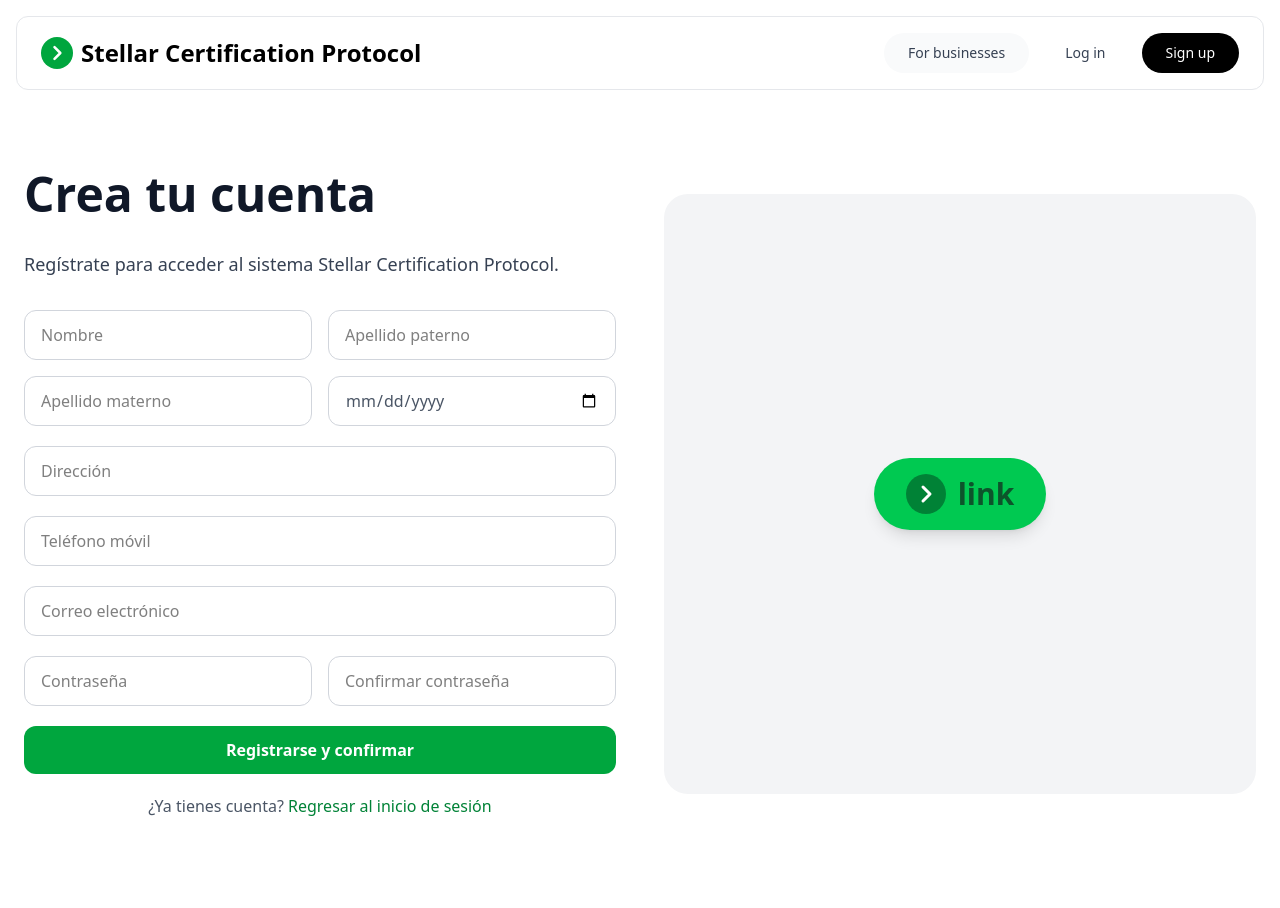
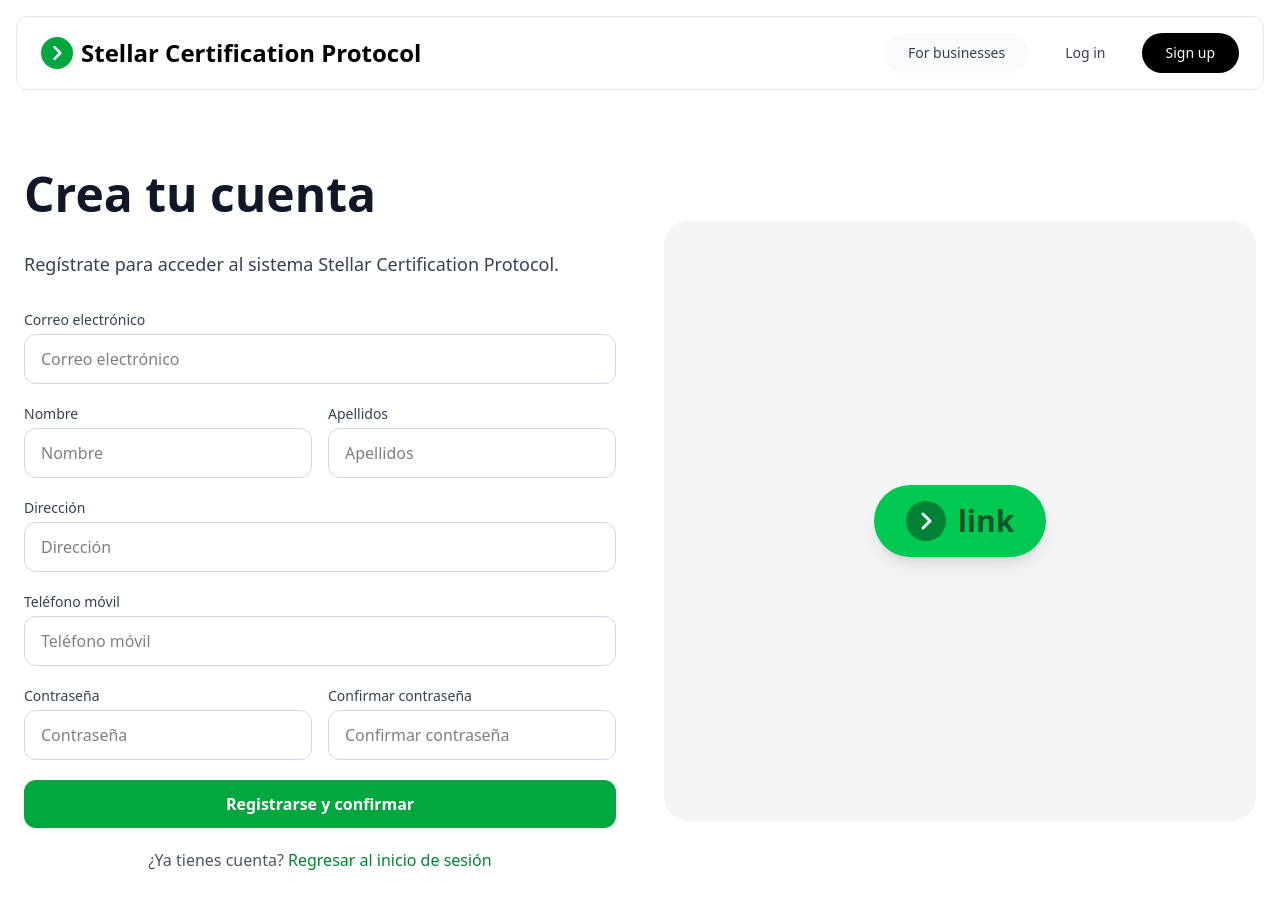
Before and after one commit to AndresilloDev/CertificationsId-StellarBased, a React app in the folder frontend/: page /register in a window 1280 px wide. Shown: the top 908 px of the page. Before the commit the page ends 882 px from the top, so only its background shows below. Built offline with nearby package versions, Linux system fonts and the light colour scheme; the HTML template or start-up script is replaced by a standard one.

Commit message:
Register arreglado

```diff
--- a/frontend/src/pages/RegisterPage/index.jsx
+++ b/frontend/src/pages/RegisterPage/index.jsx
@@ -52,54 +52,85 @@ export default function RegisterPage() {
             </p>
 
             <form className="space-y-5">
+              <div>
+                <label className="block text-sm font-medium text-gray-700 mb-1">
+                  Correo electrónico
+                </label>
+                <input
+                  type="email"
+                  placeholder="Correo electrónico"
+                  className="w-full px-4 py-3 border border-gray-300 rounded-xl focus:ring-2 focus:ring-green-500 focus:outline-none"
+                />
+              </div>
+
+              {/* Nombre y Apellidos en la misma línea */}
               <div className="grid grid-cols-1 sm:grid-cols-2 gap-4">
+                <div>
+                  <label className="block text-sm font-medium text-gray-700 mb-1">
+                    Nombre
+                  </label>
                   <input
                     type="text"
                     placeholder="Nombre"
                     className="w-full px-4 py-3 border border-gray-300 rounded-xl focus:ring-2 focus:ring-green-500 focus:outline-none"
                   />
+                </div>
+                <div>
+                  <label className="block text-sm font-medium text-gray-700 mb-1">
+                    Apellidos
+                  </label>
                   <input
                     type="text"
-                  placeholder="Apellido paterno"
+                    placeholder="Apellidos"
                     className="w-full px-4 py-3 border border-gray-300 rounded-xl focus:ring-2 focus:ring-green-500 focus:outline-none"
                   />
-                <input
-                  type="text"
-                  placeholder="Apellido materno"
-                  className="w-full px-4 py-3 border border-gray-300 rounded-xl focus:ring-2 focus:ring-green-500 focus:outline-none"
-                />
-                <input
-                  type="date"
-                  className="w-full px-4 py-3 border border-gray-300 rounded-xl text-gray-600 focus:ring-2 focus:ring-green-500 focus:outline-none"
-                />
+                </div>
               </div>
 
+              <div>
+                <label className="block text-sm font-medium text-gray-700 mb-1">
+                  Dirección
+                </label>
                 <input
                   type="text"
                   placeholder="Dirección"
                   className="w-full px-4 py-3 border border-gray-300 rounded-xl focus:ring-2 focus:ring-green-500 focus:outline-none"
                 />
+              </div>
+
+              <div>
+                <label className="block text-sm font-medium text-gray-700 mb-1">
+                  Teléfono móvil
+                </label>
                 <input
                   type="tel"
                   placeholder="Teléfono móvil"
                   className="w-full px-4 py-3 border border-gray-300 rounded-xl focus:ring-2 focus:ring-green-500 focus:outline-none"
                 />
-              <input
-                type="email"
-                placeholder="Correo electrónico"
-                className="w-full px-4 py-3 border border-gray-300 rounded-xl focus:ring-2 focus:ring-green-500 focus:outline-none"
-              />
+              </div>
+
+              {/* Contraseña y Confirmar Contraseña */}
               <div className="grid grid-cols-1 sm:grid-cols-2 gap-4">
+                <div>
+                  <label className="block text-sm font-medium text-gray-700 mb-1">
+                    Contraseña
+                  </label>
                   <input
                     type="password"
                     placeholder="Contraseña"
                     className="w-full px-4 py-3 border border-gray-300 rounded-xl focus:ring-2 focus:ring-green-500 focus:outline-none"
                   />
+                </div>
+                <div>
+                  <label className="block text-sm font-medium text-gray-700 mb-1">
+                    Confirmar contraseña
+                  </label>
                   <input
                     type="password"
                     placeholder="Confirmar contraseña"
                     className="w-full px-4 py-3 border border-gray-300 rounded-xl focus:ring-2 focus:ring-green-500 focus:outline-none"
                   />
+                </div>
               </div>
 
               <button
@@ -139,9 +170,7 @@ export default function RegisterPage() {
                   />
                 </svg>
               </div>
-              <span className="text-3xl font-semibold text-green-900">
-                link
-              </span>
+              <span className="text-3xl font-semibold text-green-900">link</span>
             </div>
           </div>
         </div>
```
Lines whose indentation alone changed are shown as unchanged.
